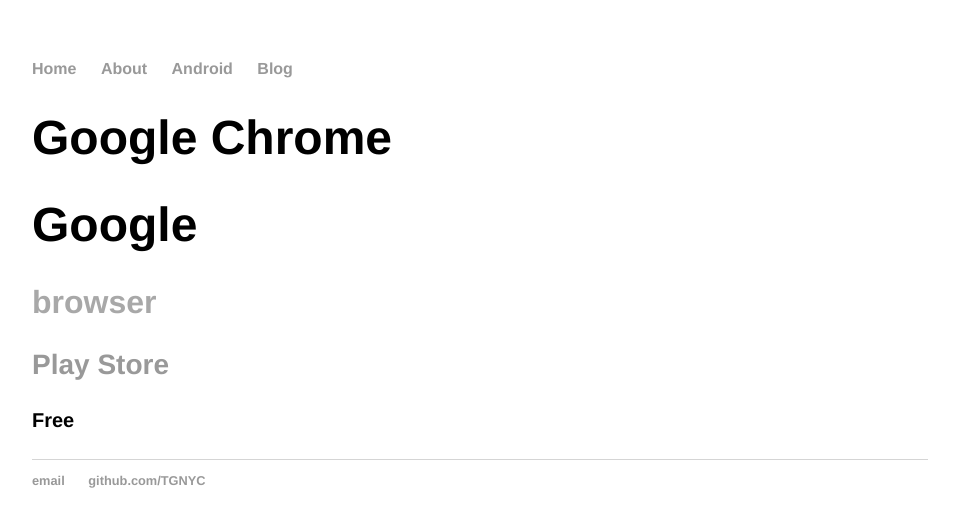
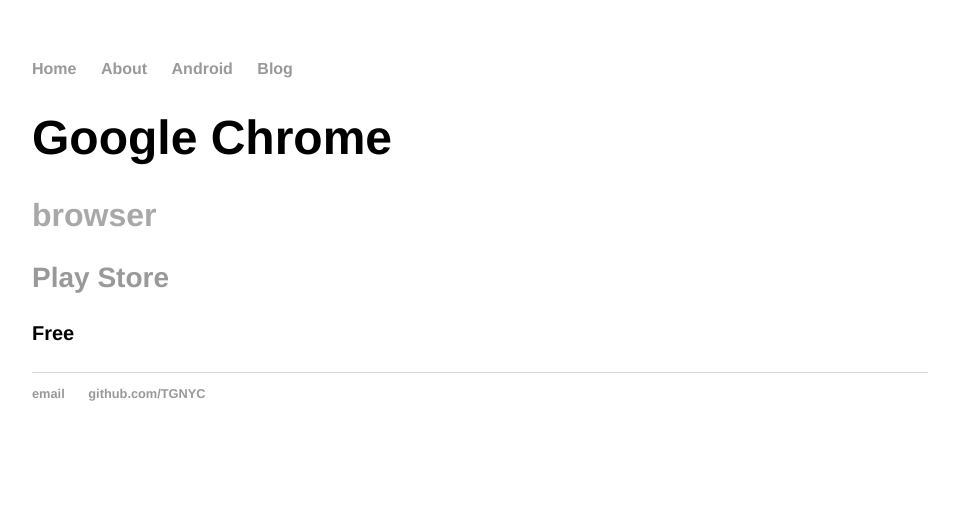
Before and after one commit to TGNYC/old, a Jekyll site: the page built from android/appguide/chrome.md, in a window 1280 px wide. Shown: the top 527 px of the page, without its empty margins (160-1119 px from the left). Built offline with Jekyll 4.4.1, drawn with Linux system fonts in a browser that asks for light colours.

Commit message:
Update app.html

```diff
--- a/_layouts/app.html
+++ b/_layouts/app.html
@@ -2,7 +2,6 @@
 layout: default
 ---
 <h1>{{ page.title }}</h1>
-<h1>{{ page.author }}</h1>
 <h2>{{ page.category }}</h2>
 <h3>{{ page.links }}</h3>
 <h4>{{ page.price }}</h4>
```
